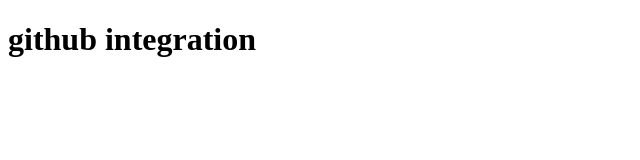
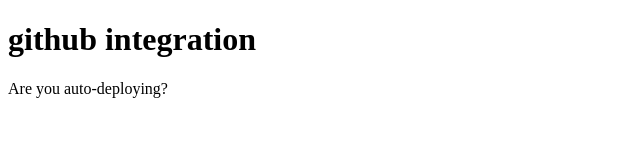
Before and after one commit to melpeto/WIP, a plain HTML site: page index.html in a window 1280 px wide. Shown: the whole page, without its empty margins (0-640 px from the left). Drawn offline with Linux system fonts and the light colour scheme.

Commit message:
add text

```diff
--- a/index.html
+++ b/index.html
@@ -8,5 +8,6 @@
 </head>
 <body>
     <h1>github integration</h1>
+    <p>Are you auto-deploying?</p>
 </body>
 </html>
```
